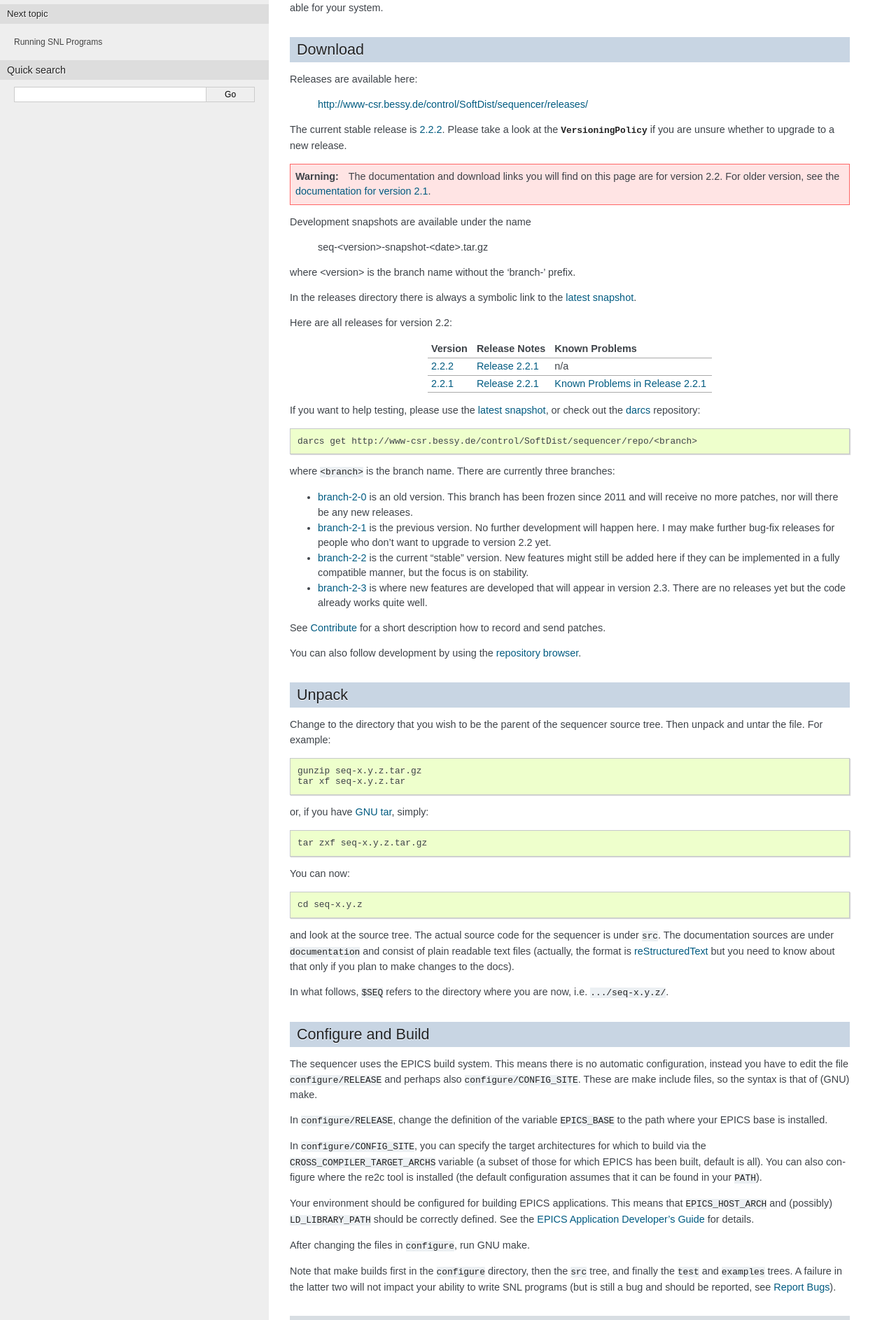
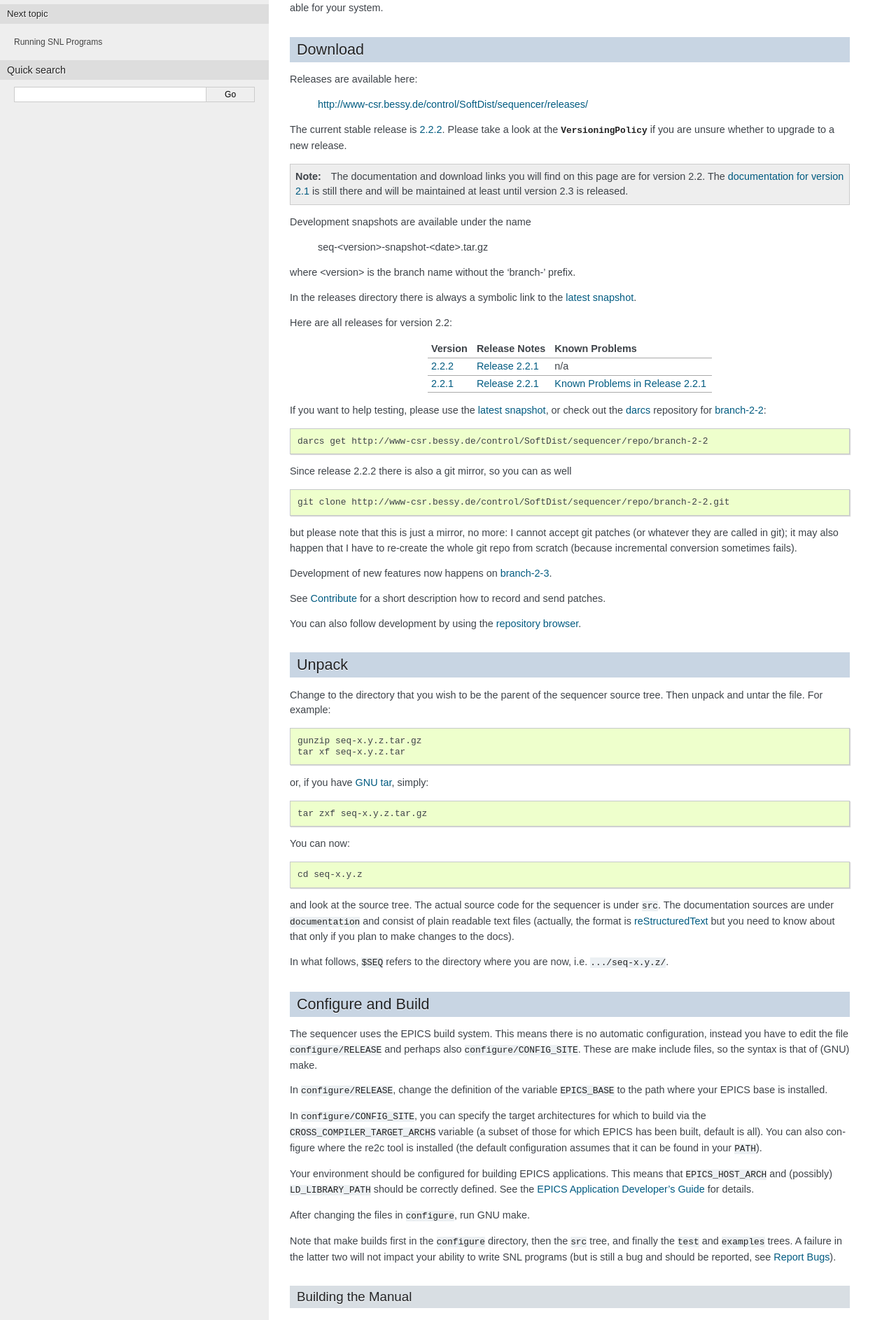
Before and after one commit to jeonghanlee/sequencer-2-2, a Sphinx documentation site: the page built from documentation/Installation.txt, in a window 1280 px wide. Shown: the part 352-2238 px from the top of the page at 70% size. Built offline with Sphinx 7.4.7, drawn with Linux system fonts in a browser that asks for light colours; pages that are not in the unit, such as notebooks, are missing from menus; some of the changed text lies outside the part shown.

Commit message:
docs: partly re-worded installation page, added note about git mirrors

```diff
--- a/documentation/Installation.txt
+++ b/documentation/Installation.txt
@@ -37,10 +37,11 @@ The current stable release is `2.2.2`_. Please take a look at the
 `VersioningPolicy` if you are unsure whether to upgrade to
 a new release.
 
-.. warning::
+.. note::
 
   The documentation and download links you will find on this page are for
-  version 2.2. For older version, see the `documentation for version 2.1`_.
+  version 2.2. The `documentation for version 2.1`_ is still there and will
+  be maintained at least until version 2.3 is released.
 
 Development snapshots are available under the name
 
@@ -60,29 +61,23 @@ Here are all releases for version 2.2:
    `2.2.1`_   `Release_Notes_2.2.1`       `Known_Problems_2.2.1`
    ========== =========================== ============================
 
-If you want to help testing, please use
-the `latest snapshot`_, or check out the `darcs`_ repository::
+If you want to help testing, please use the `latest snapshot`_, or check out
+the `darcs`_ repository for `branch-2-2`_::
 
-   darcs get http://www-csr.bessy.de/control/SoftDist/sequencer/repo/<branch>
+   darcs get http://www-csr.bessy.de/control/SoftDist/sequencer/repo/branch-2-2
 
-where ``<branch>`` is the branch name. There are currently three branches:
+Since release 2.2.2 there is also a git mirror, so you can as well ::
 
-* `branch-2-0`_ is an old version. This branch has been frozen since 2011
-  and will receive no more patches, nor will there be any new releases.
+   git clone http://www-csr.bessy.de/control/SoftDist/sequencer/repo/branch-2-2.git
 
-* `branch-2-1`_ is the previous version. No further development will happen
-  here. I may make further bug-fix releases for people who don't want to
-  upgrade to version 2.2 yet.
+but please note that this is just a mirror, no more: I cannot accept git
+patches (or whatever they are called in git); it may also happen that I have
+to re-create the whole git repo from scratch (because incremental conversion
+sometimes fails).
 
-* `branch-2-2`_ is the current "stable" version. New features might still be
-  added here if they can be implemented in a fully compatible manner, but
-  the focus is on stability.
+Development of new features now happens on `branch-2-3`_.
 
-* `branch-2-3`_ is where new features are developed that will appear in
-  version 2.3. There are no releases yet but the code already works quite well.
-
-See `Contribute`_ for a short description how to record and send
-patches.
+See `Contribute`_ for a short description how to record and send patches.
 
 You can also follow development by using the `repository browser`_.
 
@@ -311,9 +306,15 @@ you are using.
 Contribute
 ----------
 
-I am always happy to receive patches (bug fixes, improvements,
-whatever). You can create a local copy of the `darcs`_
-repository (the stable branch in this example) by saying::
+I am always happy to receive patches (bug fixes, improvements, whatever).
+For minor changes you don't need to bother with `darcs`_, just send me a
+`patch file`_.
+
+.. _patch file: http://en.wikipedia.org/wiki/Patch_%28Unix%29
+
+For more involved changes you might want to send a `darcs`_ patch. You can
+create a local copy of the `darcs`_ repository (the stable branch in this
+example) by saying::
 
    darcs get http://www-csr.bessy.de/control/SoftDist/sequencer/repo/stable
 
```
